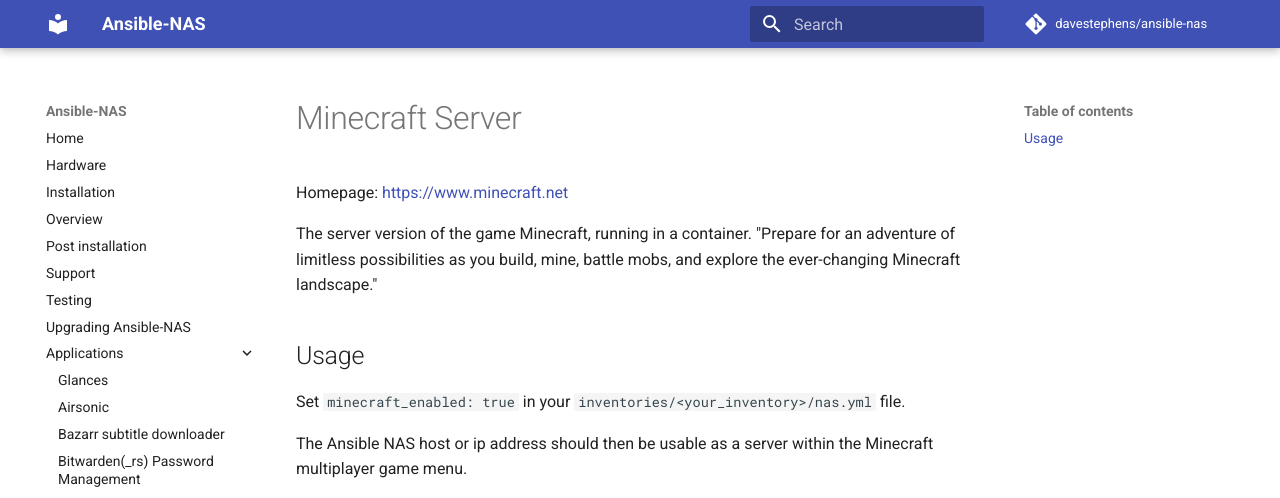
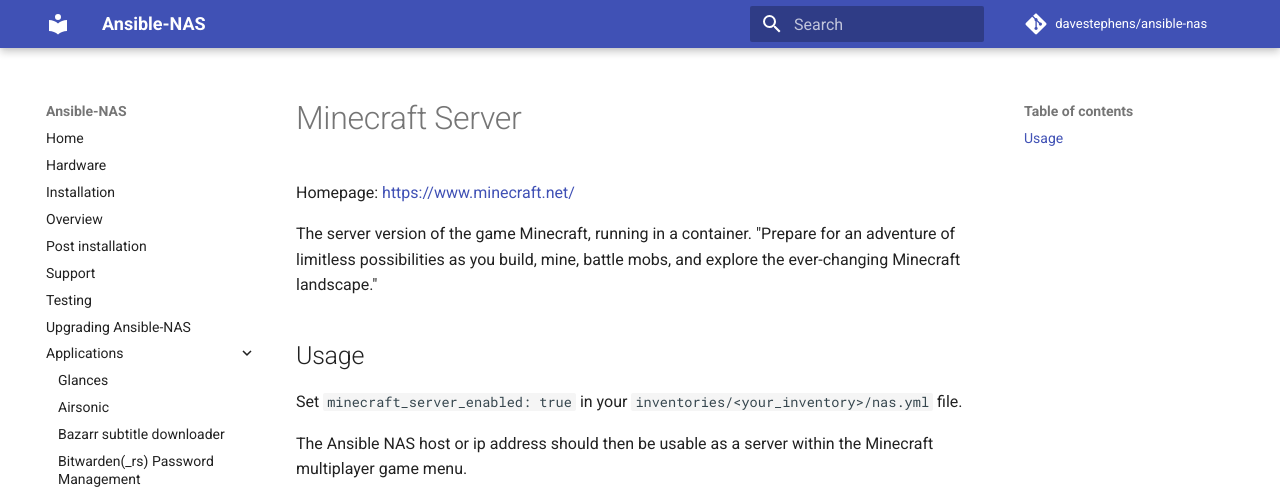
Before and after one commit to davestephens/ansible-nas, an MkDocs documentation site: the page built from docs/applications/minecraft-server.md, in a window 1280 px wide. Shown: the top 498 px of the page. Built offline with MkDocs 1.6.1 and Material for MkDocs 9.7.7, drawn with Linux system fonts in a browser that asks for light colours; comment, search, counter and statistics services are not loaded.

Commit message:
Rename to `minecraft-server`
To avoid any confusion that this application is the client version
of the game, rename the application to `minecraft-server`. This includes
updating variables and documentation.

```diff
--- a/docs/applications/minecraft.md
+++ b/docs/applications/minecraft-server.md
@@ -1,12 +1,12 @@
 # Minecraft Server
 
-Homepage: [https://www.minecraft.net](https://www.minecraft.net)
+Homepage: [https://www.minecraft.net/](https://www.minecraft.net/)
 
 The server version of the game Minecraft, running in a container. "Prepare for an adventure of limitless possibilities as you build, mine, battle mobs, and explore the ever-changing Minecraft landscape."
 
 ## Usage
 
-Set `minecraft_enabled: true` in your `inventories/<your_inventory>/nas.yml` file.
+Set `minecraft_server_enabled: true` in your `inventories/<your_inventory>/nas.yml` file.
 
 The Ansible NAS host or ip address should then be usable as a server within the Minecraft multiplayer game menu.
 
--- a/nas.yml
+++ b/nas.yml
@@ -168,10 +168,10 @@
         - mealie
       when: (mealie_enabled | default(False))
 
-    - role: minecraft
+    - role: minecraft-server
       tags:
-        - minecraft
-      when: (minecraft_enabled | default(False))
+        - minecraft-server
+      when: (minecraft_server_enabled | default(False))
 
     - role: minidlna
       tags:
```
Also changed, not shown: README.md (+1 -0 lines), 4 other files.
